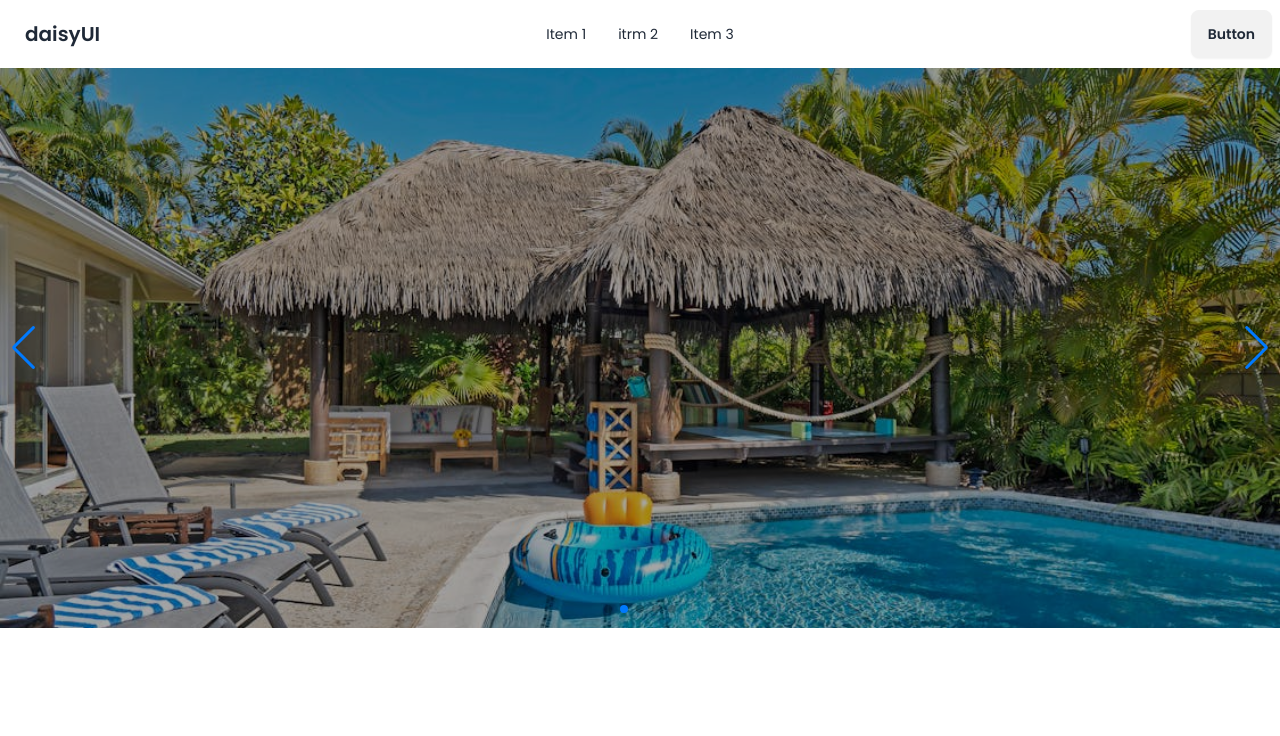
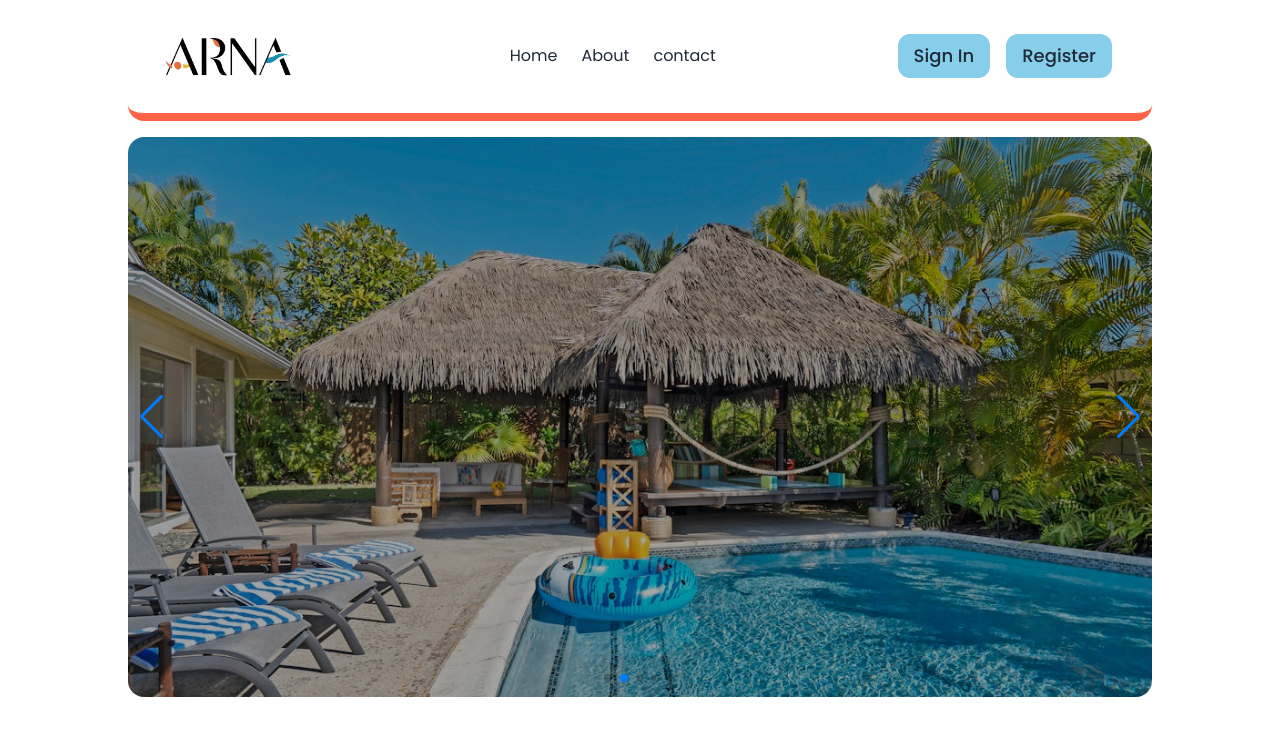
Before and after one commit to saifullah-10/real-estate-projects, a React (Vite) app: page / in a window 1280 px wide. Shown: the top 736 px of the page. Built offline with nearby package versions, Linux system fonts and the light colour scheme.

Commit message:
update custome navbar

```diff
--- a/src/components/BannerSlider.jsx
+++ b/src/components/BannerSlider.jsx
@@ -9,7 +9,7 @@ import "./slider.css";
 import { Autoplay, Pagination, Navigation } from "swiper/modules";
 export default function BannerSlider() {
   return (
-    <div className=" h-[70vh]  ">
+    <div className=" h-[70vh] ">
       {" "}
       <Swiper
         slidesPerView={1}
@@ -24,7 +24,7 @@ export default function BannerSlider() {
         }}
         navigation={true}
         modules={[Autoplay, Pagination, Navigation]}
-        className="mySwiper"
+        className="mySwiper lg:rounded-2xl rounded-xl"
       >
         <SwiperSlide>
           <div className="relative w-full h-full">
--- a/src/components/Navbar.jsx
+++ b/src/components/Navbar.jsx
@@ -1,47 +1,54 @@
 import { AiOutlineMenu } from "react-icons/ai";
+import Logo from "../assets/images/mainLogo.png";
+import { RxCross2 } from "react-icons/rx";
+import { useState } from "react";
 export default function Navbar() {
+  const [show, setShow] = useState("-translate-x-[520px]");
+  const handleMenu = () => {
+    console.log(" hello");
+    setShow(
+      show === "-translate-x-[520px]" ? "translate-x-0" : "-translate-x-[520px]"
+    );
+  };
+  const closeHandleMenu = () => {
+    setShow(
+      show === "translate-x-0" ? "-translate-x-[520px]" : "translate-x-0"
+    );
+  };
   return (
-    <div className="relative z-10">
-      <div className="navbar bg-base-100">
-        <div className="navbar-start">
-          <div className="dropdown">
-            <div tabIndex={0} role="button" className="btn btn-ghost lg:hidden">
-              <AiOutlineMenu />
-            </div>
-            <ul
-              tabIndex={0}
-              className="menu menu-sm dropdown-content mt-3 z-[1] p-2 shadow bg-base-100 rounded-box w-52"
-            >
-              <li>
-                <a>Item 1</a>
-              </li>
-              <li>
-                <a> itrm 2</a>
-              </li>
-              <li>
-                <a>Item 3</a>
-              </li>
-            </ul>
-          </div>
-          <a className="btn btn-ghost text-xl">daisyUI</a>
-        </div>
-        <div className="navbar-center hidden lg:flex">
-          <ul className="menu menu-horizontal px-1">
-            <li>
-              <a>Item 1</a>
-            </li>
-            <li>
-              <a> itrm 2</a>
-            </li>
-            <li>
-              <a>Item 3</a>
-            </li>
-          </ul>
-        </div>
-        <div className="navbar-end">
-          <a className="btn">Button</a>
+    <nav className="flex justify-between items-center  relative border-b-8 border-[tomato] rounded-bl-2xl rounded-br-2xl mb-4  ">
+      <div
+        className="lg:hidden cursor-pointer relative pl-4 "
+        onClick={handleMenu}
+      >
+        <AiOutlineMenu className="text-4xl"></AiOutlineMenu>
+      </div>
+      <div
+        className={`absolute w-full ${show} top-0  h-[100vh] bg-slate-500 z-30 active lg:hidden transition-transform duration-300`}
+      >
+        hello
+        <div onClick={closeHandleMenu}>
+          <RxCross2 className="text-4xl cursor-pointer" />
         </div>
       </div>
-    </div>
+      <div className="w-[200px]">
+        <img className="w-full h-full" src={Logo} alt="" />
+      </div>
+      <div className="hidden lg:block">
+        <ul className="flex items-center gap-6 ">
+          <li>Home</li>
+          <li>About</li>
+          <li>contact</li>
+        </ul>
+      </div>
+      <div className="flex flex-col lg:flex-row lg:gap-4 gap-2 lg:mr-10 pr-4 lg:pr-0">
+        <button className="py-2 px-4 bg-[#87CEEB] rounded-xl text-lg font-medium color-[#191970]">
+          Sign In
+        </button>
+        <button className="py-2 px-4 bg-[#87CEEB] rounded-xl text-lg font-medium color-[#191970]">
+          Register
+        </button>
+      </div>
+    </nav>
   );
 }
--- a/src/layout/Root.jsx
+++ b/src/layout/Root.jsx
@@ -3,7 +3,7 @@ import Navbar from "../components/Navbar";
 
 export default function Root() {
   return (
-    <div className="font-Poppins">
+    <div className="font-Poppins max-w-[1440px] lg:w-[80%] w-[98%] mx-auto">
       <Navbar></Navbar>
       <Outlet></Outlet>
     </div>
```
